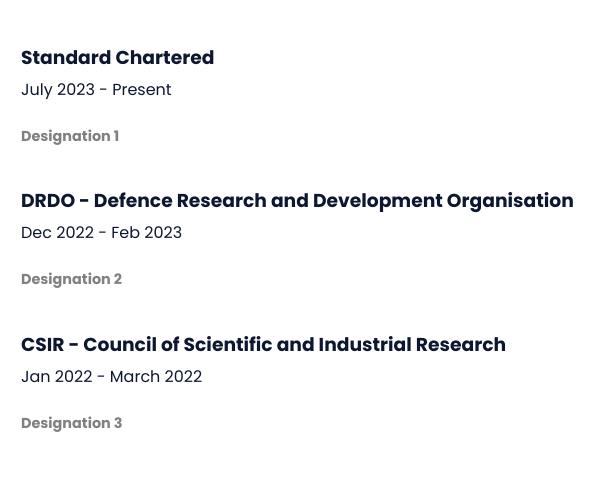
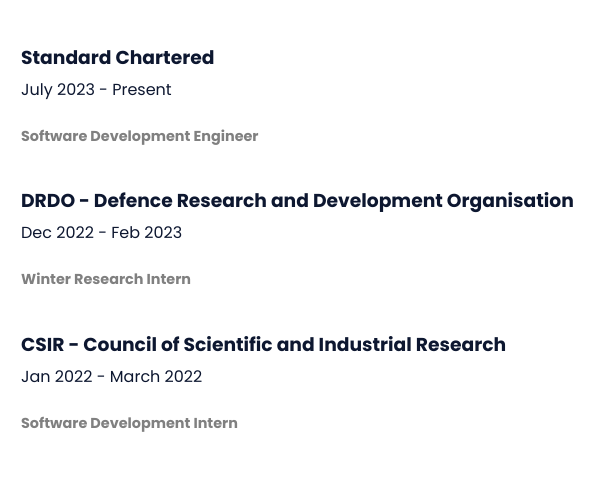
Before and after one commit to Venom9182/venom9182.github.io, a website: page index.html in a window 1280 px wide. Shown: the part 2720-3204 px from the top of the page, 424-1028 px from the left. Drawn offline with nearby package versions, Linux system fonts and the light colour scheme.

Commit message:
adding designation

```diff
--- a/index.html
+++ b/index.html
@@ -230,7 +230,7 @@
                         <div class="work__details">
                             <h3 class="work__company">Standard Chartered</h3>
                             <p class="work__date">July 2023 - Present</p>
-                            <h4 class="work__designation">Designation 1</h4>
+                            <h4 class="work__designation">Software Development Engineer</h4>
                         </div>
                     </div>
 
@@ -239,7 +239,7 @@
                         <div class="work__details">
                             <h3 class="work__company">DRDO - Defence Research and Development Organisation</h3>
                             <p class="work__date">Dec 2022 - Feb 2023</p>
-                            <h4 class="work__designation">Designation 2</h4>
+                            <h4 class="work__designation">Winter Research Intern</h4>
                         </div>
                     </div>
 
@@ -248,7 +248,7 @@
                         <div class="work__details">
                             <h3 class="work__company">CSIR - Council of Scientific and Industrial Research</h3>
                             <p class="work__date">Jan 2022 - March 2022</p>
-                            <h4 class="work__designation">Designation 3</h4>
+                            <h4 class="work__designation">Software Development Intern</h4>
                         </div>
                     </div>
 
```
